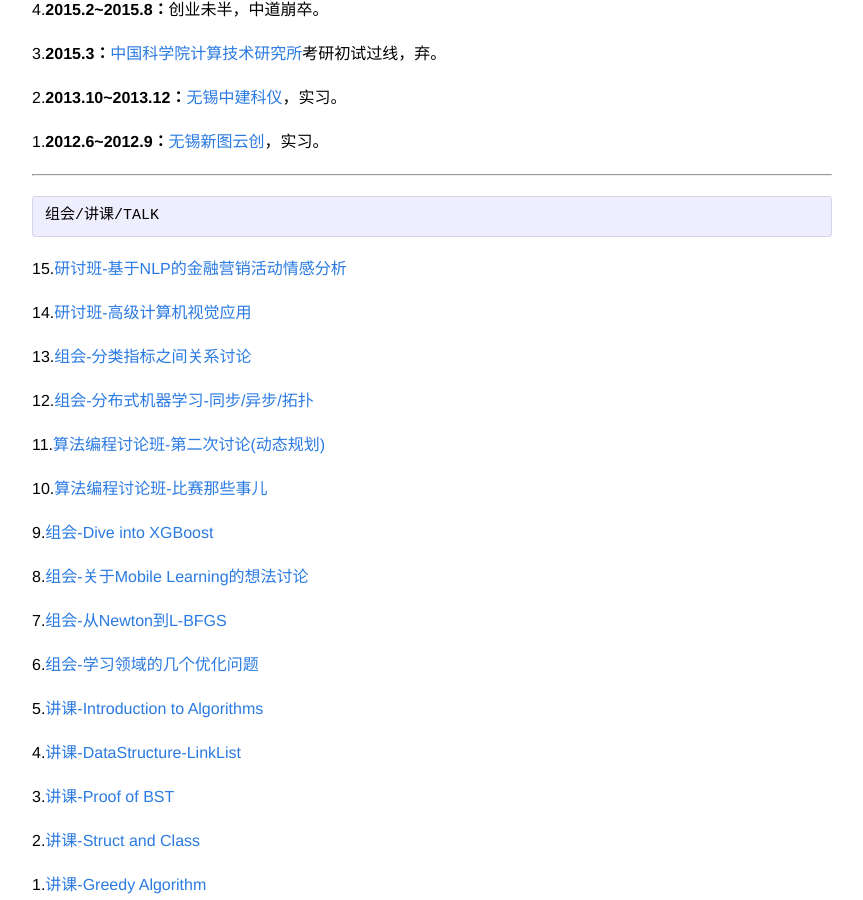
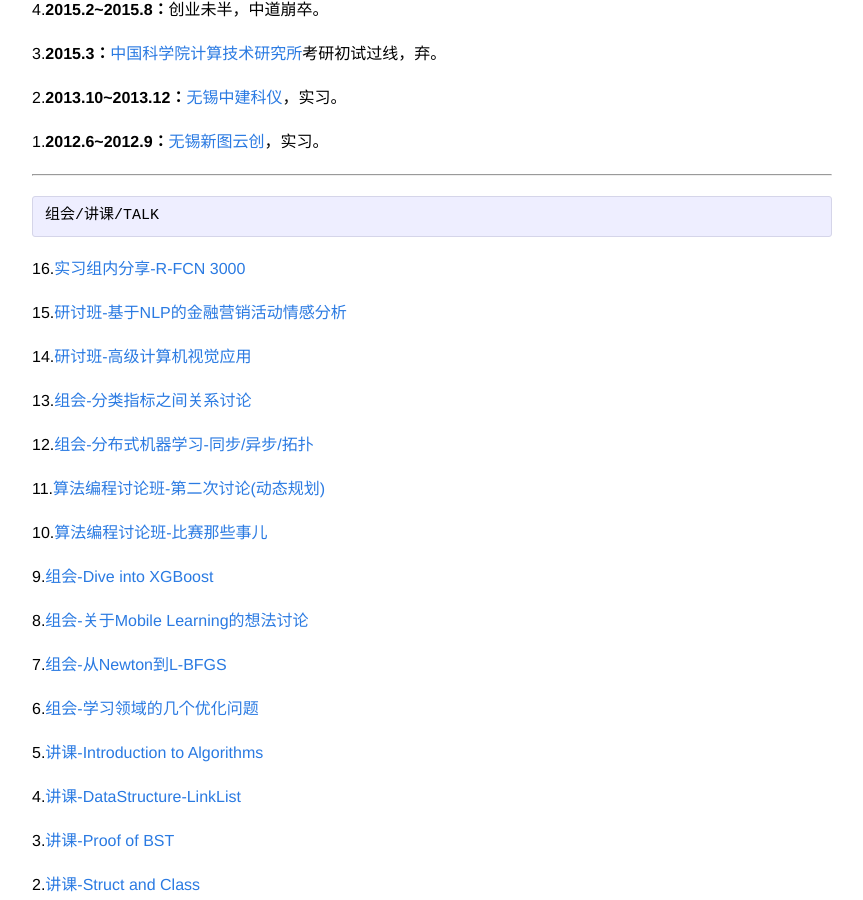
Before and after one commit to zhpmatrix/zhpmatrix.github.io, a Jekyll site: the page built from about.md, in a window 1280 px wide and 900 px high, scrolled down 2489 px. Shown: the whole window, without its empty margins (208-1071 px from the left). Built offline with Jekyll 4.4.1, drawn with Linux system fonts in a browser that asks for light colours; comment, search, counter and statistics services are not loaded.

Commit message:
add rfcn3000

```diff
--- a/about.md
+++ b/about.md
@@ -148,6 +148,8 @@ permalink: /about/
 ---
 	组会/讲课/TALK
 
+16.[实习组内分享-R-FCN 3000](cellar/rfcn3000.pdf)
+
 15.[研讨班-基于NLP的金融营销活动情感分析](cellar/sense-classification.pdf)
 
 14.[研讨班-高级计算机视觉应用](cellar/Application_Of_Computer_Vision.pdf)
```
Also changed, not shown: 2 other files.
